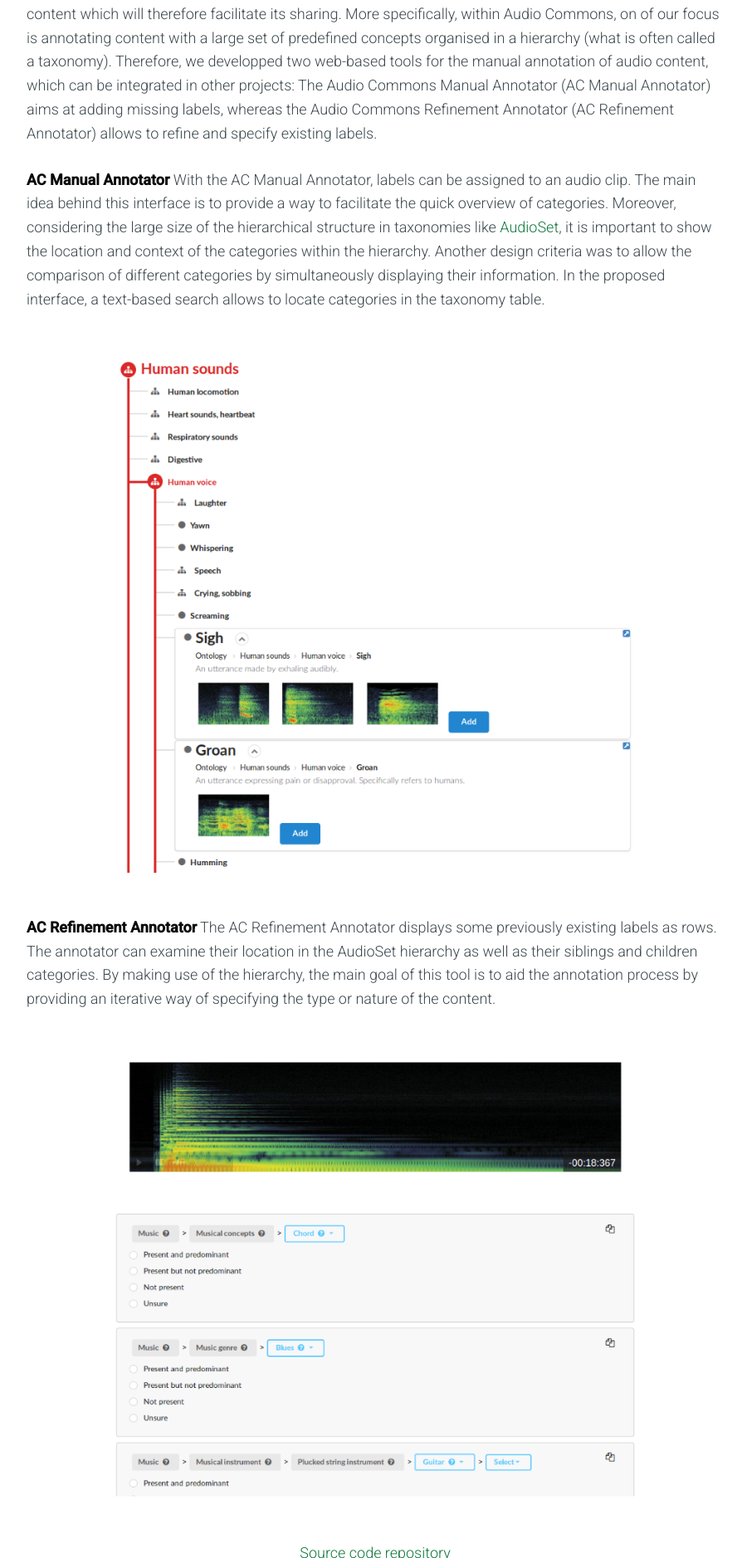
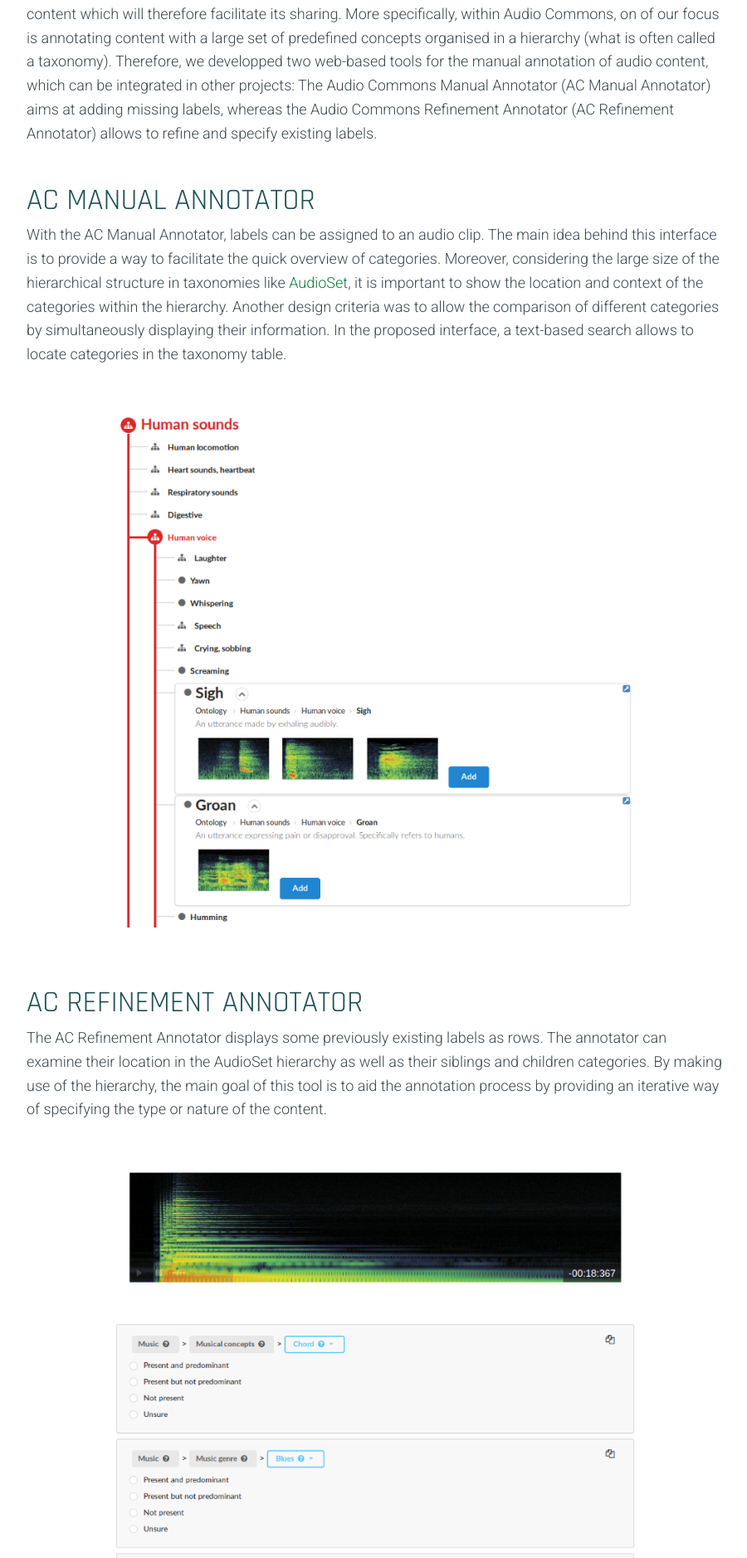
Before and after one commit to AudioCommons/audiocommons.github.io, a Jekyll site: the page built from _posts/2018-11-01-audio-commons-manual-annotators.md, in a window 1280 px wide. Shown: the part 1098-2976 px from the top of the page at 83% size, without its empty margins (188-1088 px from the left). Built offline with Jekyll 4.4.1, drawn with Linux system fonts in a browser that asks for light colours; nearby versions of some CDN libraries.

```diff
--- a/_posts/2018-11-01-audio-commons-manual-annotators.md
+++ b/_posts/2018-11-01-audio-commons-manual-annotators.md
@@ -12,18 +12,20 @@ author: Xavier Favory
 
 One of the challenges in making use of Creative Commons audio content comes from the fact that it is provided by various sources and authors with different backgrounds and levels of expertise. Therefore, the content is often unstructured and not properly annotated, which hinders its efficient retrieval. Intelligently guiding users on the annotation process would allow a reliable, uniform and complete description of the content which will therefore facilitate its sharing. More specifically, within Audio Commons, on of our focus is annotating content with a large set of predefined concepts organised in a hierarchy (what is often called a taxonomy). Therefore, we developped two web-based tools for the manual annotation of audio content, which can be integrated in other projects: The Audio Commons Manual Annotator (AC  Manual  Annotator) aims at adding missing labels, whereas the Audio Commons Refinement Annotator (AC Refinement Annotator) allows to refine and specify existing labels.
 
-**AC Manual Annotator**
+## AC Manual Annotator
 With the AC Manual Annotator, labels can be assigned to an audio clip. The main idea behind this interface is to provide a way to facilitate the quick overview of categories. Moreover, considering the large size of the hierarchical structure in taxonomies like <a href="https://research.google.com/audioset/" target="_blank">AudioSet</a>, it is important to show the location and context of the categories within the hierarchy. Another design criteria was to allow the comparison of different categories by simultaneously displaying their information. In the proposed interface, a text-based search allows to locate categories in the taxonomy table.
 
 <a href="/assets/img/AC_manual_annotator_1.png" target="blank"><img style="margin:auto;margin-bottom:25px;margin-top:25px;max-width:640px;" class="img-responsive" src="/assets/img/AC_manual_annotator_1.png" alt="AC Manual Annotator">
 </a>
 
 
-**AC Refinement Annotator**
+
+## AC Refinement Annotator
 The AC Refinement Annotator displays some previously existing labels as rows. The annotator can examine their location in the AudioSet hierarchy as well as their siblings and children categories. By making use of the hierarchy, the main goal of this tool is to aid the annotation process by providing an iterative way of specifying the type or nature of the content.
 
 <a href="/assets/img/AC_manual_annotator_2.png" target="blank"><img style="margin:auto;margin-bottom:25px;margin-top:25px;max-width:640px;" class="img-responsive" src="/assets/img/AC_manual_annotator_2.png" alt="AC Refinement Annotator">
 </a>
+
 
 
 <p style="text-align: center;">
```
